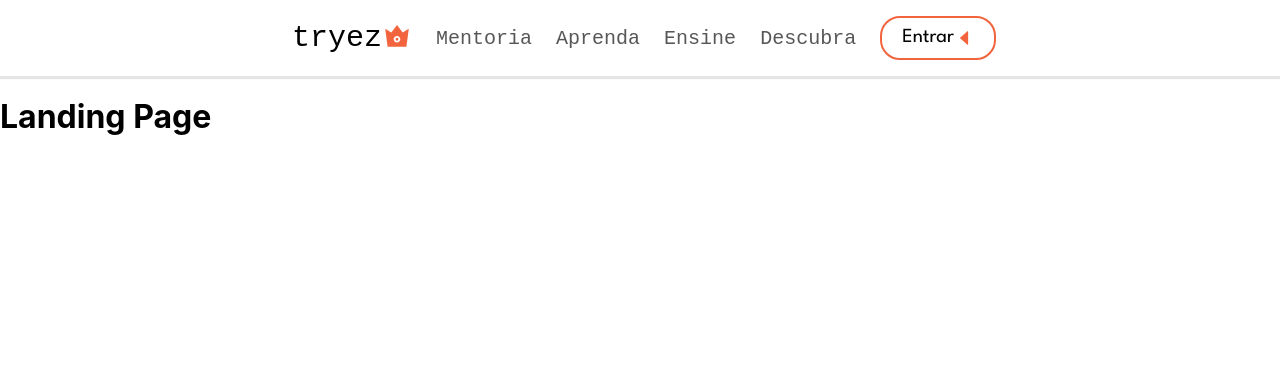
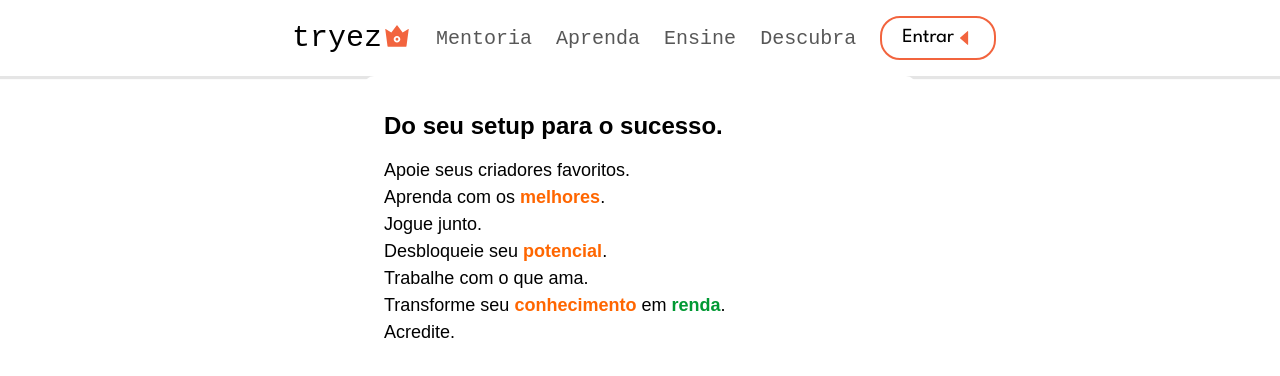
Before and after one commit to oddcaio/plataforma-tryez, a React (Create React App) app: page / in a window 1280 px wide. Shown: the top 376 px of the page. Built offline with nearby package versions, Linux system fonts and the light colour scheme; the HTML template or start-up script is replaced by a standard one; a web font is replaced by a local one.

Commit message:
working in menu

```diff
--- a/src/pages/Home.js
+++ /dev/null
@@ -1,7 +0,0 @@
-export default function Home() {
-  return (
-    <div>
-      <h1>Landing Page</h1>
-    </div>
-  );
-}
--- /dev/null
+++ b/src/pages/home/Home.css
@@ -0,0 +1,30 @@
+.home {
+    background-color: #fff;
+    width: 40%;
+    margin: auto;
+    text-align: left;
+    border-radius: 10px;
+    padding: 20px;
+    font-family: 'Arial', sans-serif;
+    color: #000;
+}
+
+h1 {
+    font-size: 24px;
+    margin-bottom: 20px;
+}
+
+p {
+    font-size: 18px;
+    margin: 6px 0;
+}
+
+.orange {
+    color: #ff6600;
+    font-weight: bold;
+}
+
+.green {
+    color: #009933;
+    font-weight: bold;
+}
--- /dev/null
+++ b/src/pages/home/Home.js
@@ -0,0 +1,16 @@
+import '../home/Home.css';
+
+export default function Home() {
+  return (
+    <div className="home">
+      <h1>Do seu setup para o sucesso.</h1>
+      <p>Apoie seus criadores favoritos.</p>
+      <p>Aprenda com os <span className="orange">melhores</span>.</p>
+      <p>Jogue junto.</p>
+      <p>Desbloqueie seu <span className="orange">potencial</span>.</p>
+      <p>Trabalhe com o que ama.</p>
+      <p>Transforme seu <span className="orange">conhecimento</span> em <span className="green">renda</span>.</p>
+      <p>Acredite.</p>
+    </div>
+  );
+}
--- a/src/routes/Routes.js
+++ b/src/routes/Routes.js
@@ -1,6 +1,6 @@
 import React from 'react';
 import { Routes, Route } from 'react-router-dom';
-import Home from '../pages/Home';
+import Home from '../pages/home/Home';
 
 export default function AppRoutes() {
   return (
```
